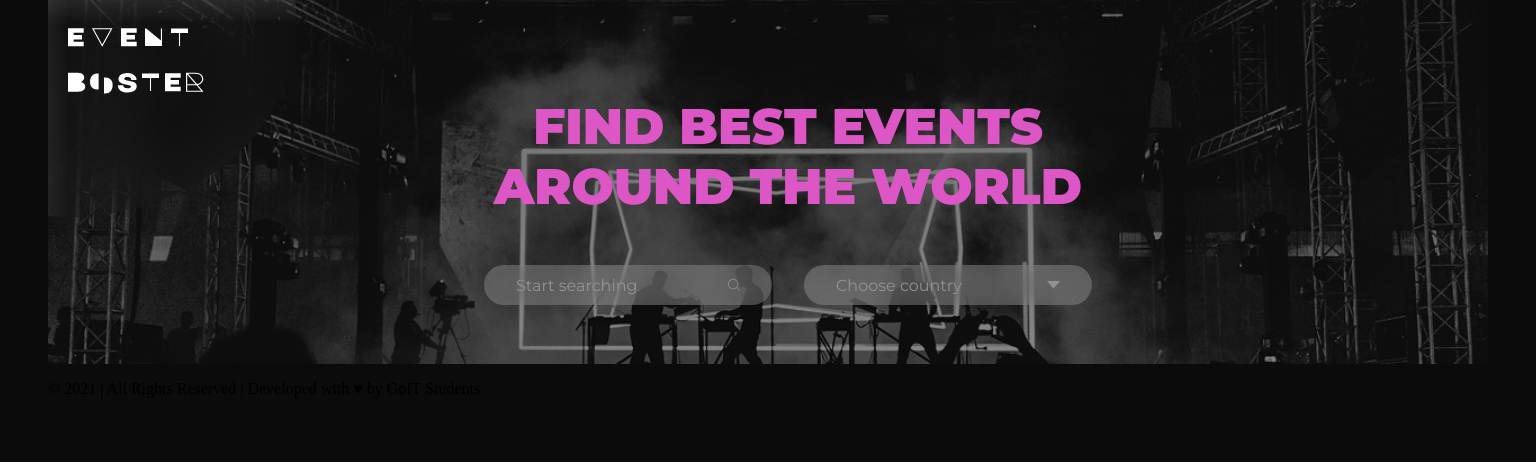
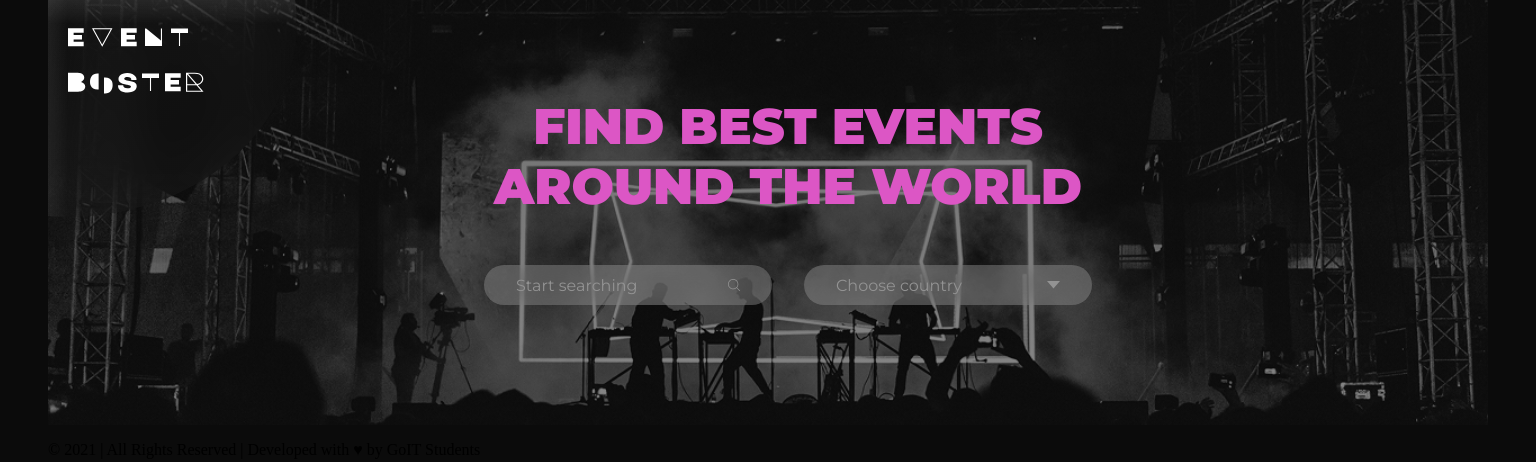
Before and after one commit to iNevTodD/event-booster, a website built with Vite: page src/index.html in a window 1536 px wide. Built offline with nearby package versions, Linux system fonts and the light colour scheme.

Commit message:
style: fix

```diff
--- a/src/css/hero.css
+++ b/src/css/hero.css
@@ -5,11 +5,9 @@
     background-repeat: no-repeat;
     min-height: 364px;
     max-width: 1440px;
-    height: 100%;
     margin: 0 auto;
     overflow: hidden;
     position: relative;
-
 }
 
 @media (min-width: 768px) {
@@ -36,11 +34,16 @@
 
 @media (min-width: 768px) {
     .hero .container {
-        padding: 24px 20px 56px 20px;
+        padding: 24px 20px 80px 20px;
         gap: 0px;
     }
 }
 
+@media(min-width: 1440px){
+    .hero .container{
+        padding: 24px 20px 120px 20px;
+    }
+}
 .header {
     width: 100%;
     display: flex;
```
